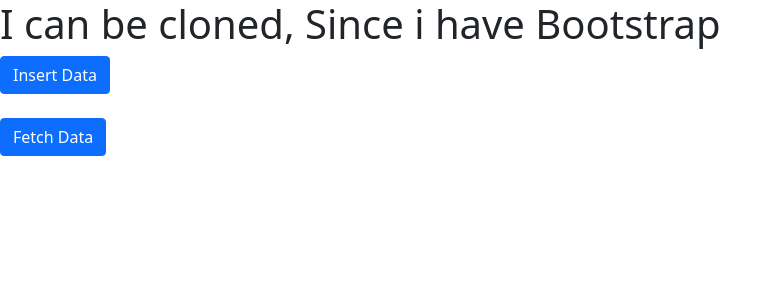
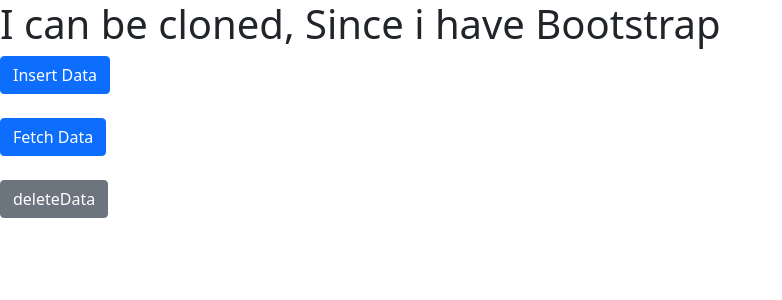
Before and after one commit to rehanhanar7/learn-angular-http-requests, an Angular app: page / in a window 1280 px wide. Shown: the top 300 px of the page, without its empty margins (0-782 px from the left). Built offline with nearby package versions, Linux system fonts and the light colour scheme.

Commit message:
3 files modified

```diff
--- a/src/app/app.component.html
+++ b/src/app/app.component.html
@@ -3,6 +3,9 @@
 <br />
 <br />
 <button class="btn btn-primary" (click)="getData()">Fetch Data</button>
+<br />
+<br />
+<button class="btn btn-secondary" (click)="deleteData()">deleteData</button>
 <div *ngFor="let singlePostDataArray of postDataArray">
   {{ singlePostDataArray.name }}
 </div>
--- a/src/app/app.component.ts
+++ b/src/app/app.component.ts
@@ -20,9 +20,24 @@
   postDataArray: PostData[];
 
   insertDataPost() {
-    this.appService.insertData(this.postData).subscribe(
-      (res) => console.log('Response', res),
-      (err) => console.log('Error', err)
+    this.appService
+      .insertData(this.postData)
+      .pipe(
+        catchError((err) => {
+          console.log('I will be logged in analysis', err);
+          return throwError(err);
+        })
+      )
+      .subscribe(
+        (res) => console.log('Response', res),
+        (err) => console.log('Error', err)
+      );
+  }
+
+  deleteData() {
+    this.appService.deleteData().subscribe(
+      (res) => console.log(res),
+      (err) => console.log(err)
     );
   }
 
@@ -40,10 +55,6 @@
             newarray.push({ ...res[key], id: key });
           }
           return newarray;
-        }),
-        catchError((err) => {
-          console.log('I will be logged in analysis', err);
-          return throwError(err);
         })
       )
       .subscribe(
--- a/src/app/app.service.ts
+++ b/src/app/app.service.ts
@@ -31,4 +31,13 @@
       'https://stackblitz-angular-rest-default-rtdb.firebaseio.com/posts.json'
     );
   }
+
+  /**
+   * Delete Data using delete
+   */
+  deleteData() {
+    return this.httpClient.delete(
+      'https://stackblitz-angular-rest-default-rtdb.firebaseio.com/posts.json/'
+    );
+  }
 }
```
